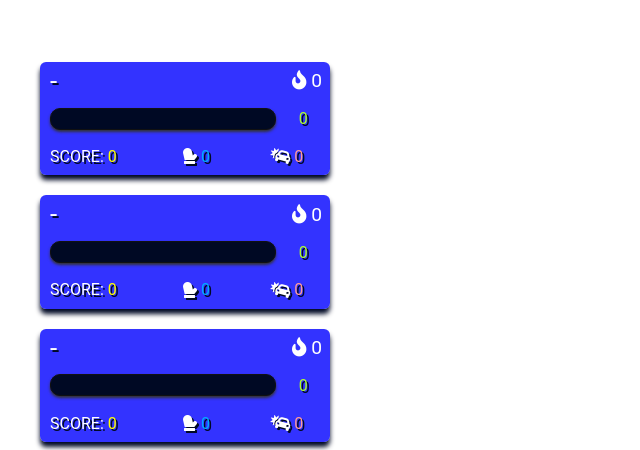
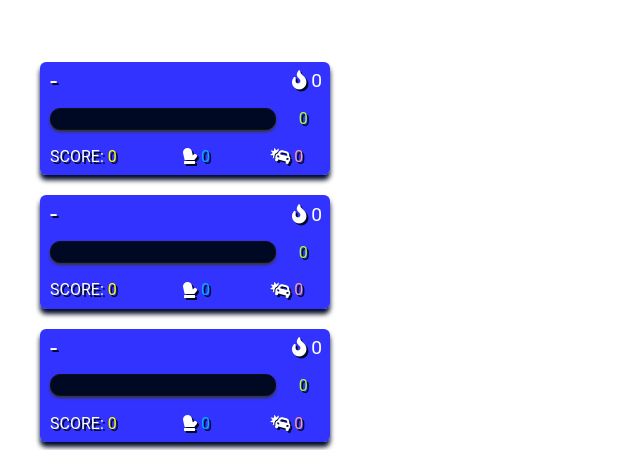
Before and after one commit to kawa2287/RLL-overlay, a website: page overlay.html in a window 1280 px wide. Shown: the part 198-648 px from the top of the page, 0-640 px from the left. Drawn offline with nearby package versions, Linux system fonts and the light colour scheme.

Commit message:
hide overflow; add shadow to all icons

```diff
--- a/mystyle.css
+++ b/mystyle.css
@@ -4,7 +4,7 @@ body
     height: 1080px;
     font-size: 20px;
     font-family: Oswald,Roboto,RobotoDraft,sans-serif;
-    overflow-y: hidden;
+    overflow: hidden;
 }
 
 #transitionLogo {
@@ -27,6 +27,9 @@ body
     background-color: black;
 }
 
+i {
+    text-shadow:2px 2px #000924;
+}
 .scorebug
 {
     position:absolute;
```
